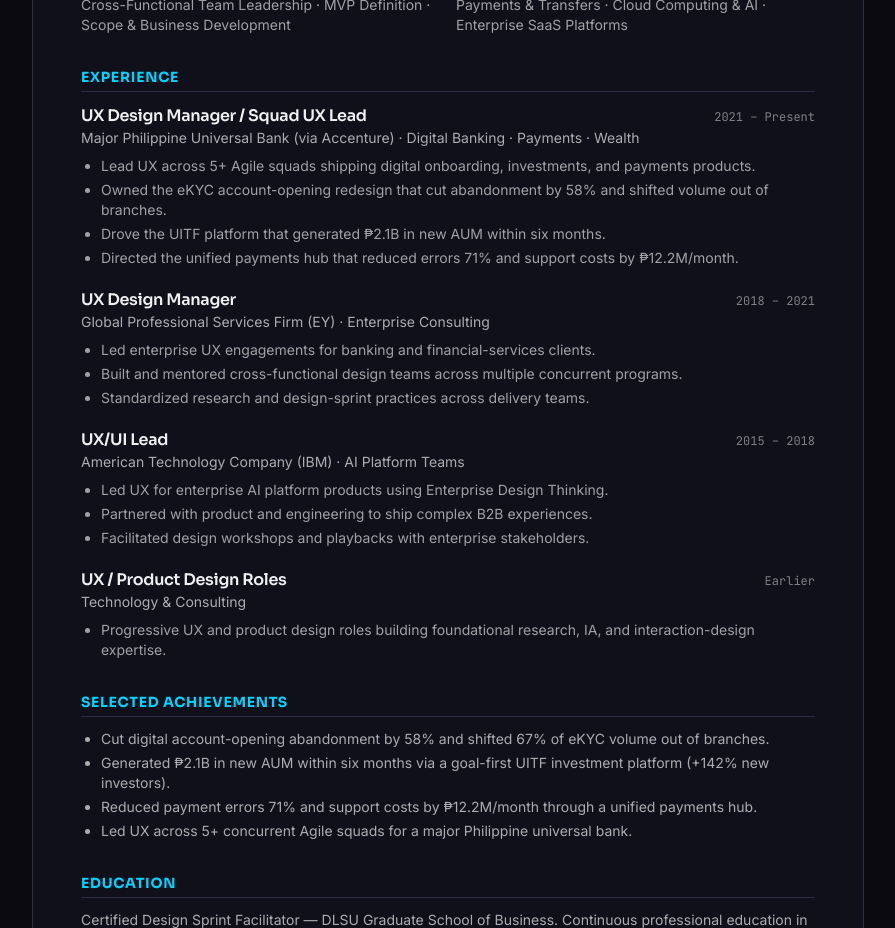
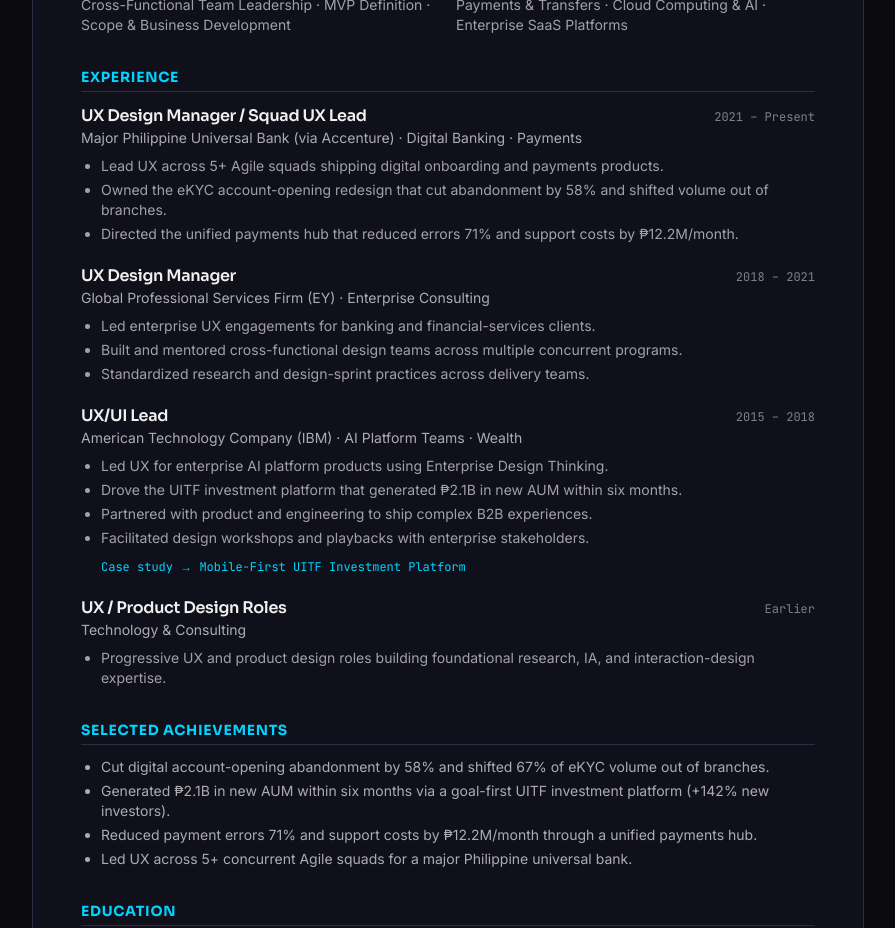
Before and after one commit to errell/errell-portfolio, a Next.js app: page /resume in a window 1280 px wide. Shown: the part 820-1748 px from the top of the page, without its empty margins (192-1087 px from the left). Built offline with nearby package versions, Linux system fonts and the light colour scheme.

Commit message:
Associate UITF case study with IBM 2015–2018 tenure
Move the UITF investment accomplishment from the current bank role
to IBM on About and Resume, and link /work/uitf-investment under
that tenure so the case study is no longer attributed to a later employer.

```diff
--- a/components/about/Timeline.tsx
+++ b/components/about/Timeline.tsx
@@ -1,3 +1,4 @@
+import Link from "next/link";
 import { experience } from "@/data/experience";
 import { Reveal } from "@/components/ui/Reveal";
 
@@ -43,6 +44,20 @@ export function Timeline() {
               </li>
             ))}
           </ul>
+          {e.caseStudies && e.caseStudies.length > 0 && (
+            <ul className="mt-3 flex flex-wrap gap-x-4 gap-y-1.5">
+              {e.caseStudies.map((cs) => (
+                <li key={cs.slug}>
+                  <Link
+                    href={`/work/${cs.slug}`}
+                    className="font-mono text-xs text-accent transition-colors hover:underline"
+                  >
+                    Case study → {cs.label}
+                  </Link>
+                </li>
+              ))}
+            </ul>
+          )}
         </Reveal>
       ))}
     </ol>
--- a/components/resume/ResumeContent.tsx
+++ b/components/resume/ResumeContent.tsx
@@ -1,5 +1,6 @@
 "use client";
 
+import Link from "next/link";
 import { Button } from "@/components/ui/Button";
 import { experience } from "@/data/experience";
 import { certifications } from "@/data/certifications";
@@ -103,6 +104,20 @@ export function ResumeContent() {
                     <li key={p}>{p}</li>
                   ))}
                 </ul>
+                {e.caseStudies && e.caseStudies.length > 0 && (
+                  <ul className="mt-2 space-y-1 pl-5 text-sm">
+                    {e.caseStudies.map((cs) => (
+                      <li key={cs.slug} className="list-none">
+                        <Link
+                          href={`/work/${cs.slug}`}
+                          className="font-mono text-xs text-accent hover:underline print:text-gray-700 print:no-underline"
+                        >
+                          Case study → {cs.label}
+                        </Link>
+                      </li>
+                    ))}
+                  </ul>
+                )}
               </div>
             ))}
           </div>
--- a/data/experience.ts
+++ b/data/experience.ts
@@ -1,9 +1,16 @@
+export interface ExperienceCaseStudy {
+  slug: string;
+  label: string;
+}
+
 export interface ExperienceEntry {
   period: string;
   role: string;
   org: string;
   context?: string;
   points: string[];
+  /** Optional case-study links shown under this tenure (About + Resume). */
+  caseStudies?: ExperienceCaseStudy[];
 }
 
 // Employer names are described by type per confidentiality constraints.
@@ -12,11 +19,10 @@ export const experience: ExperienceEntry[] = [
     period: "2021 – Present",
     role: "UX Design Manager / Squad UX Lead",
     org: "Major Philippine Universal Bank (via Accenture)",
-    context: "Digital Banking · Payments · Wealth",
+    context: "Digital Banking · Payments",
     points: [
-      "Lead UX across 5+ Agile squads shipping digital onboarding, investments, and payments products.",
+      "Lead UX across 5+ Agile squads shipping digital onboarding and payments products.",
       "Owned the eKYC account-opening redesign that cut abandonment by 58% and shifted volume out of branches.",
-      "Drove the UITF platform that generated ₱2.1B in new AUM within six months.",
       "Directed the unified payments hub that reduced errors 71% and support costs by ₱12.2M/month.",
     ],
   },
@@ -35,11 +41,15 @@ export const experience: ExperienceEntry[] = [
     period: "2015 – 2018",
     role: "UX/UI Lead",
     org: "American Technology Company (IBM)",
-    context: "AI Platform Teams",
+    context: "AI Platform Teams · Wealth",
     points: [
       "Led UX for enterprise AI platform products using Enterprise Design Thinking.",
+      "Drove the UITF investment platform that generated ₱2.1B in new AUM within six months.",
       "Partnered with product and engineering to ship complex B2B experiences.",
       "Facilitated design workshops and playbacks with enterprise stakeholders.",
+    ],
+    caseStudies: [
+      { slug: "uitf-investment", label: "Mobile-First UITF Investment Platform" },
     ],
   },
   {
```
